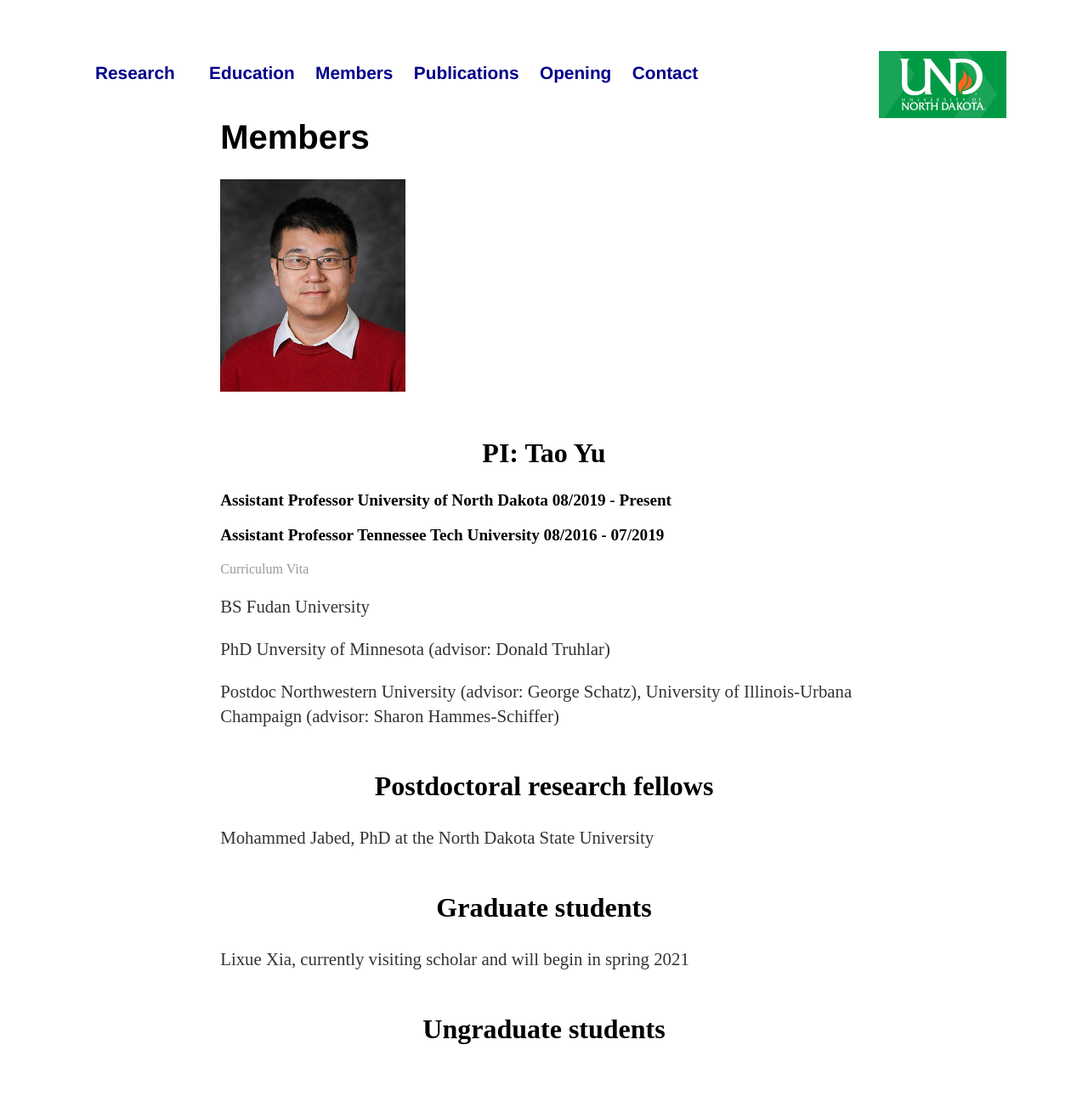
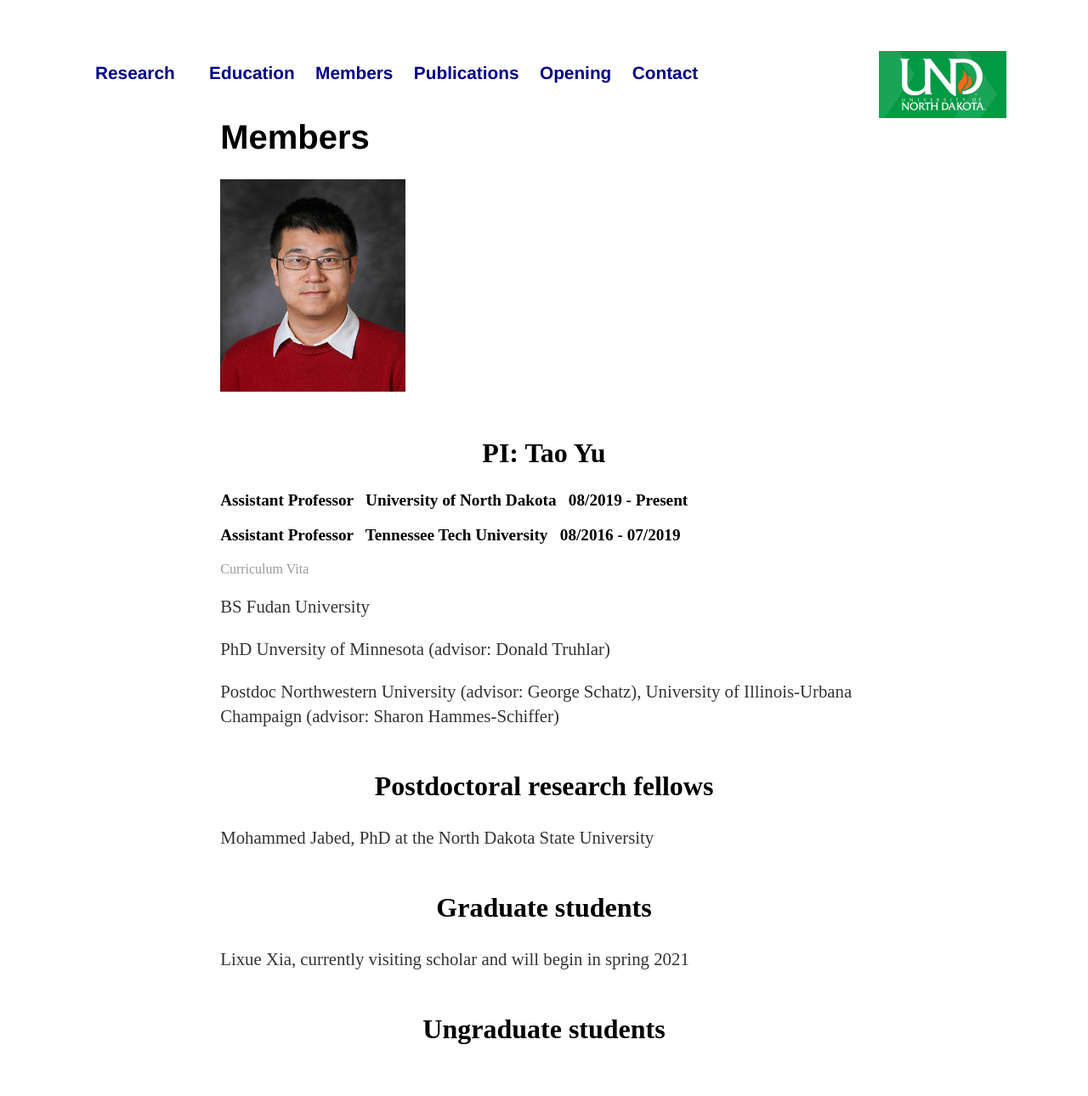
Before and after one commit to comchemyu/und.research.github.io, a Jekyll site: the page built from group/index.html, in a window 1280 px wide. Shown: the whole page at 85% size. Built offline with Jekyll 4.4.1, drawn with Linux system fonts in a browser that asks for light colours.

Commit message:
Update index.html

```diff
--- a/group/index.html
+++ b/group/index.html
@@ -22,8 +22,8 @@ img {
   <h1>Members</h1>
   <img src="/und.research.github.io/group/TY.jpg" alt="Tao Yu" width="218" height="250">
   <h2>PI: Tao Yu</h2>
-  <h3 style="font-size:120%;">Assistant Professor   University of North Dakota    08/2019 - Present </h3>
-    <h3 style="font-size:120%;">Assistant Professor   Tennessee Tech University    08/2016 - 07/2019 </h3>
+  <h3 style="font-size:120%;">Assistant Professor &nbsp  University of North Dakota &nbsp   08/2019 - Present </h3>
+    <h3 style="font-size:120%;">Assistant Professor &nbsp  Tennessee Tech University  &nbsp  08/2016 - 07/2019 </h3>
   <a href="/und.research.github.io/CV_2020.pdf">Curriculum Vita</a>
   <p style="font-size:130%;">BS Fudan University</p>
   <p style="font-size:130%;">PhD Unversity of Minnesota (advisor: Donald Truhlar)
```
